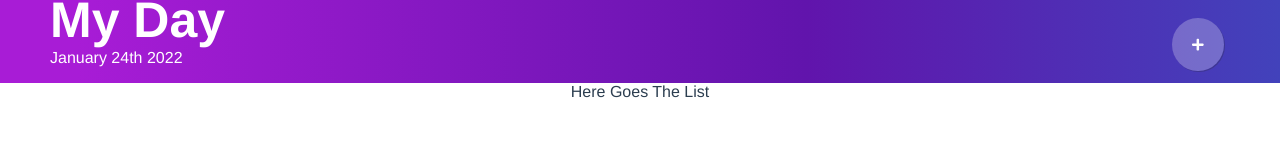
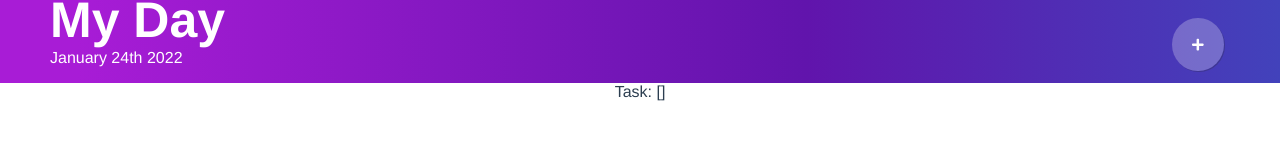
Before and after one commit to erikajns/todo-app, a Vue app: page / in a window 1280 px wide. Shown: the part 137-300 px from the top of the page. Built offline with nearby package versions, Linux system fonts and the light colour scheme.

Commit message:
Task List Functionality
Adding the task list functionality

```diff
--- a/src/components/Body/List.vue
+++ b/src/components/Body/List.vue
@@ -1,12 +1,27 @@
 <template>
     <div>
-        Here Goes The List
+        Task: {{this.newTaskArray}}
     </div>
 </template>
 
 <script>
     export default {
         name: "list",
+        props: {
+            newTaskArray: {
+                type: Array,
+                default() {
+                    return {}
+                }
+            },
+        },
+        data() {
+            return {
+
+            }
+        },
+        methods: {
+        }
     }
 </script>
 
--- a/src/components/Header/Date.vue
+++ b/src/components/Header/Date.vue
@@ -31,7 +31,7 @@ export default {
       return moment().format("MMMM Do YYYY");
     },
     addTask(data) {
-        console.log(data);
+        this.$emit("onAddTask", data);
     }
   },
 };
--- a/src/components/Header/TaskBar.vue
+++ b/src/components/Header/TaskBar.vue
@@ -22,7 +22,6 @@ export default {
     return {
       showBar: false,
       task: "",
-      taskArray: [],
     };
   },
   methods: {
--- a/src/components/ToDo-App.vue
+++ b/src/components/ToDo-App.vue
@@ -1,7 +1,7 @@
 <template>
   <div>
-    <date></date>
-    <list></list>
+    <date @onAddTask="addTaskArray"></date>
+    <list :newTaskArray="taskArray"></list>
   </div>
 </template>
 
@@ -12,6 +12,18 @@ import Date from "./Header/Date.vue";
 export default {
   components: { List, Date },
   name: "toDoApp",
+  data() {
+    return {
+      task: '',
+      taskArray: [],
+    }
+  },
+  methods: {
+    addTaskArray(data) {
+      this.task = data;
+      this.taskArray.push(this.task);
+    }
+  },
 };
 </script>
 
```
